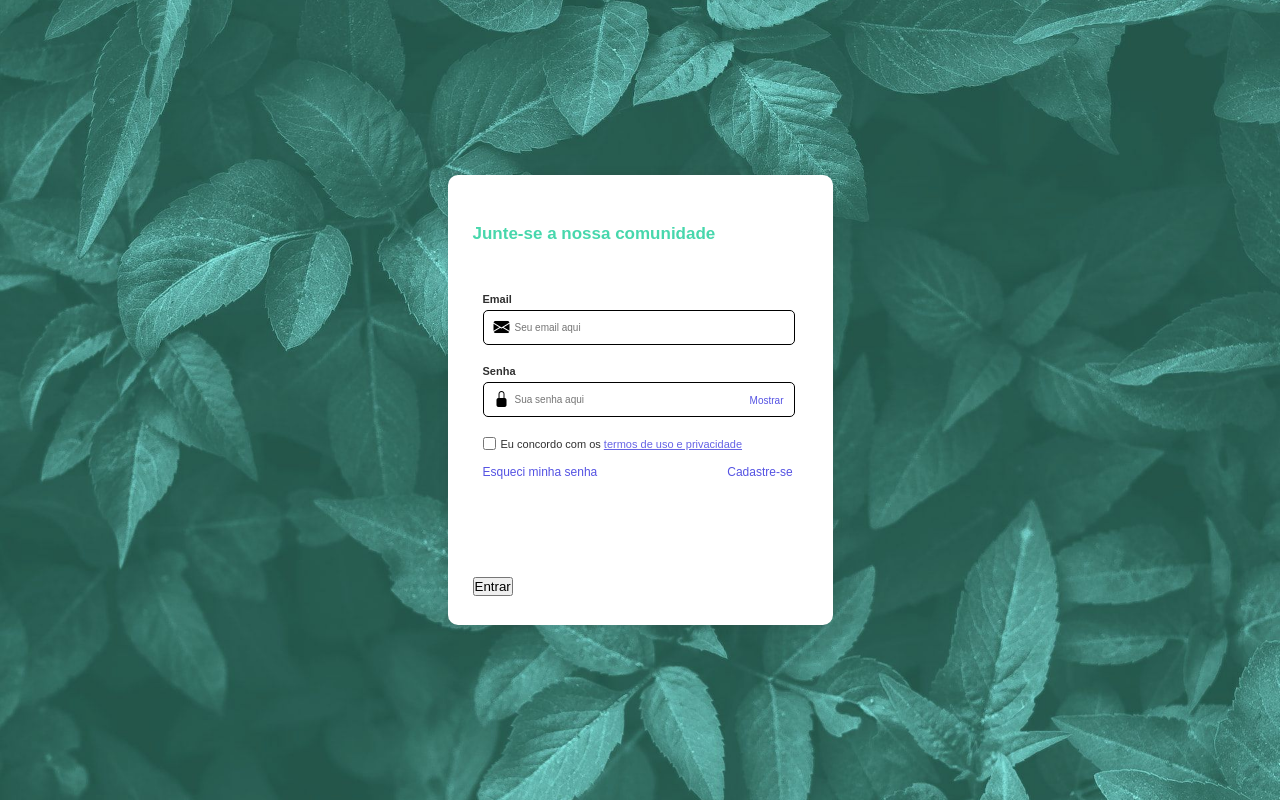
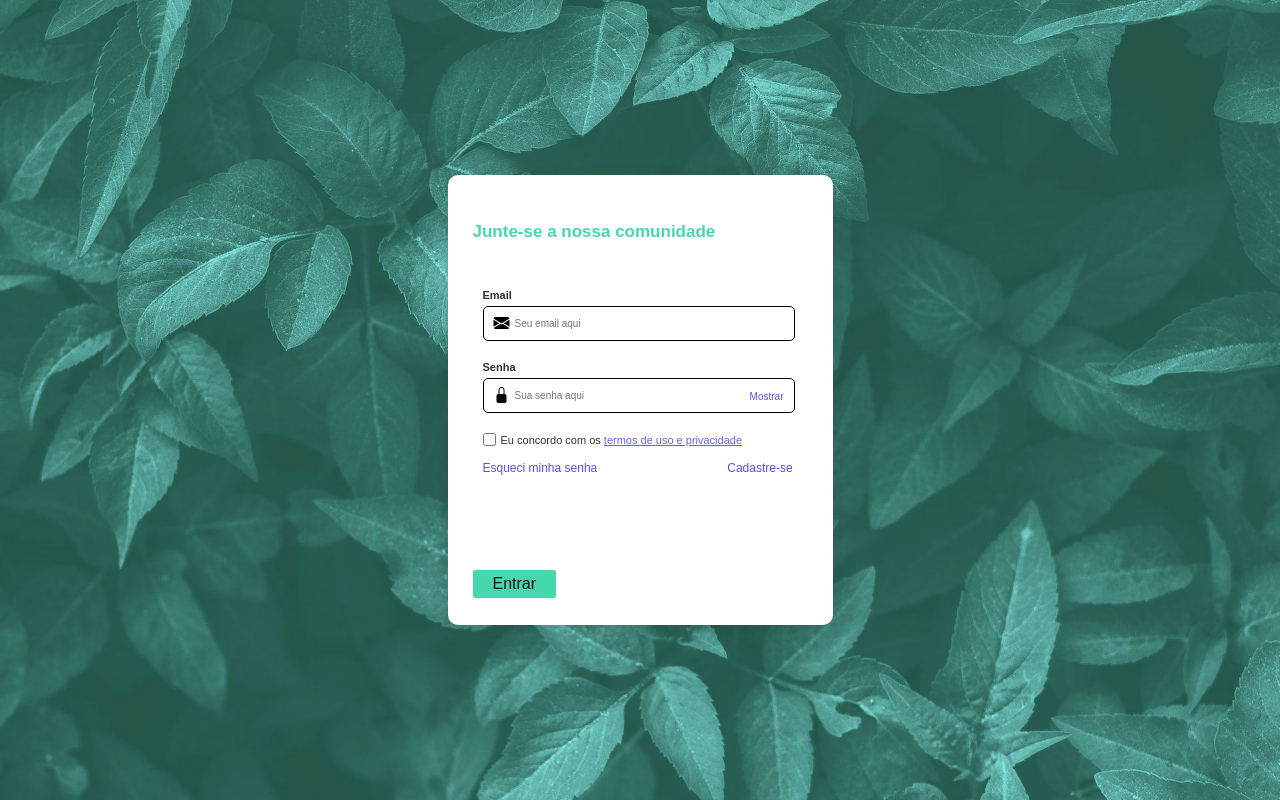
Before and after one commit to joaoabbado/Projeto-EcoLink-UniFOA, a plain HTML site: page indexLogin.html in a window 1280 px wide. Drawn offline with nearby package versions, Linux system fonts and the light colour scheme.

Commit message:
Att Login

```diff
--- a/css/styleLogin.css
+++ b/css/styleLogin.css
@@ -229,3 +229,18 @@ transition: .2s;
     cursor: pointer;
     transition: .2s;
 }
+
+button{
+    font-size: 16px;
+    padding: 5px 20px;
+    background-color: #47d7ac;
+    border: none;
+    border-radius: 5%;
+    color: #11111f;
+    cursor: pointer;
+    transition: 0.3s;
+}
+
+button:hover{
+    transform: scale(1.01);
+}
```
